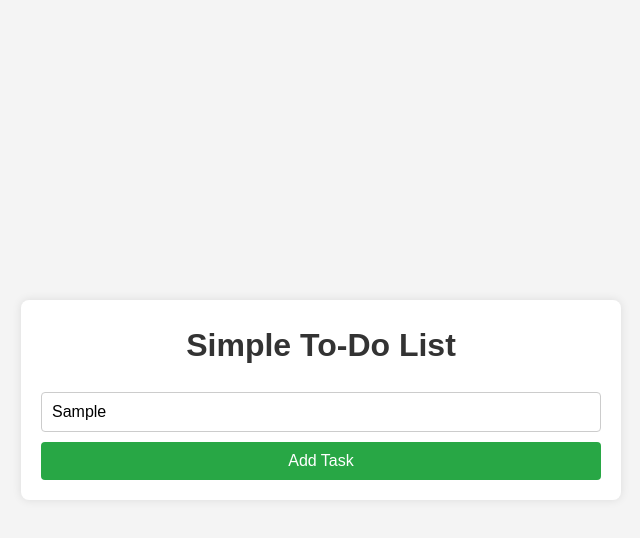
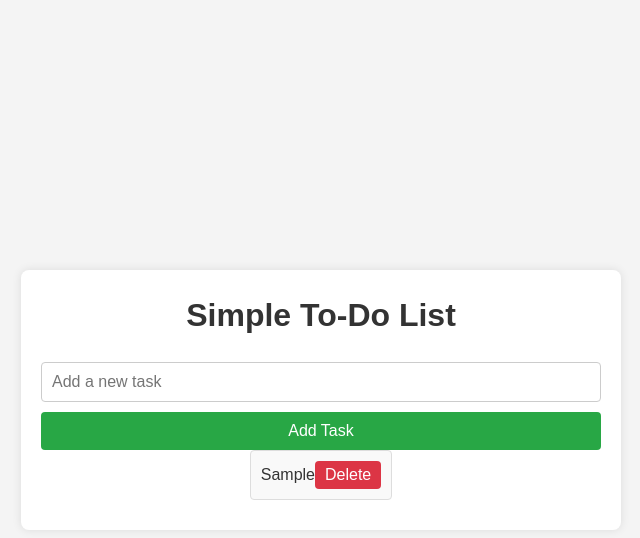
Before and after one commit to Honcho1/100DaysOfCode-Dev, a plain HTML site: page Day3/index.html in a window 1280 px wide. Both pictures are taken after typing "Sample" into the empty fields and a click on the button "Add Task". Shown: the whole page, without its empty margins (319-959 px from the left). Drawn offline with Linux system fonts and the light colour scheme.

Commit message:
Add the functionality for the to-do list

```diff
--- a/Day3/script.js
+++ b/Day3/script.js
@@ -0,0 +1,50 @@
+document.addEventListener("DOMContentLoaded", () => {
+  const newTaskInput = document.getElementById("new-task");
+  const addTaskButton = document.getElementById("add-task");
+  const taskList = document.getElementById("task-list");
+
+  const tasks = JSON.parse(localStorage.getItem("tasks")) || [];
+
+  function renderTasks() {
+    taskList.innerHTML = "";
+    tasks.forEach((task, index) => {
+      const li = document.createElement("li");
+      li.textContent = task.text;
+      if (task.completed) {
+        li.classList.add("completed");
+      }
+      const deleteButton = document.createElement("button");
+      deleteButton.textContent = "Delete";
+      deleteButton.onclick = () => deleteTask(index);
+      li.appendChild(deleteButton);
+      taskList.appendChild(li);
+    });
+  }
+
+  addTaskButton.addEventListener("click", () => {
+    const taskText = newTaskInput.value.trim();
+    if (taskText) {
+      tasks.push({ text: taskText, completed: false });
+      localStorage.setItem("tasks", JSON.stringify(tasks));
+      newTaskInput.value = "";
+      renderTasks();
+    }
+  });
+
+  function deleteTask(index) {
+    tasks.splice(index, 1);
+    localStorage.setItem("tasks", JSON.stringify(tasks));
+    renderTasks();
+  }
+
+  taskList.addEventListener("click", (e) => {
+    if (e.target.tagName === "LI") {
+      const index = Array.from(taskList.children).indexOf(e.target);
+      tasks[index].completed = !tasks[index].completed;
+      localStorage.setItem("tasks", JSON.stringify(tasks));
+      renderTasks();
+    }
+  });
+
+  renderTasks();
+});
--- a/Day3/styles.css
+++ b/Day3/styles.css
@@ -57,7 +57,7 @@ button {
 }
 
 button:hover {
-  background-color: #218838;
+  background-color: #331832;
 }
 
 #task-list {
```
